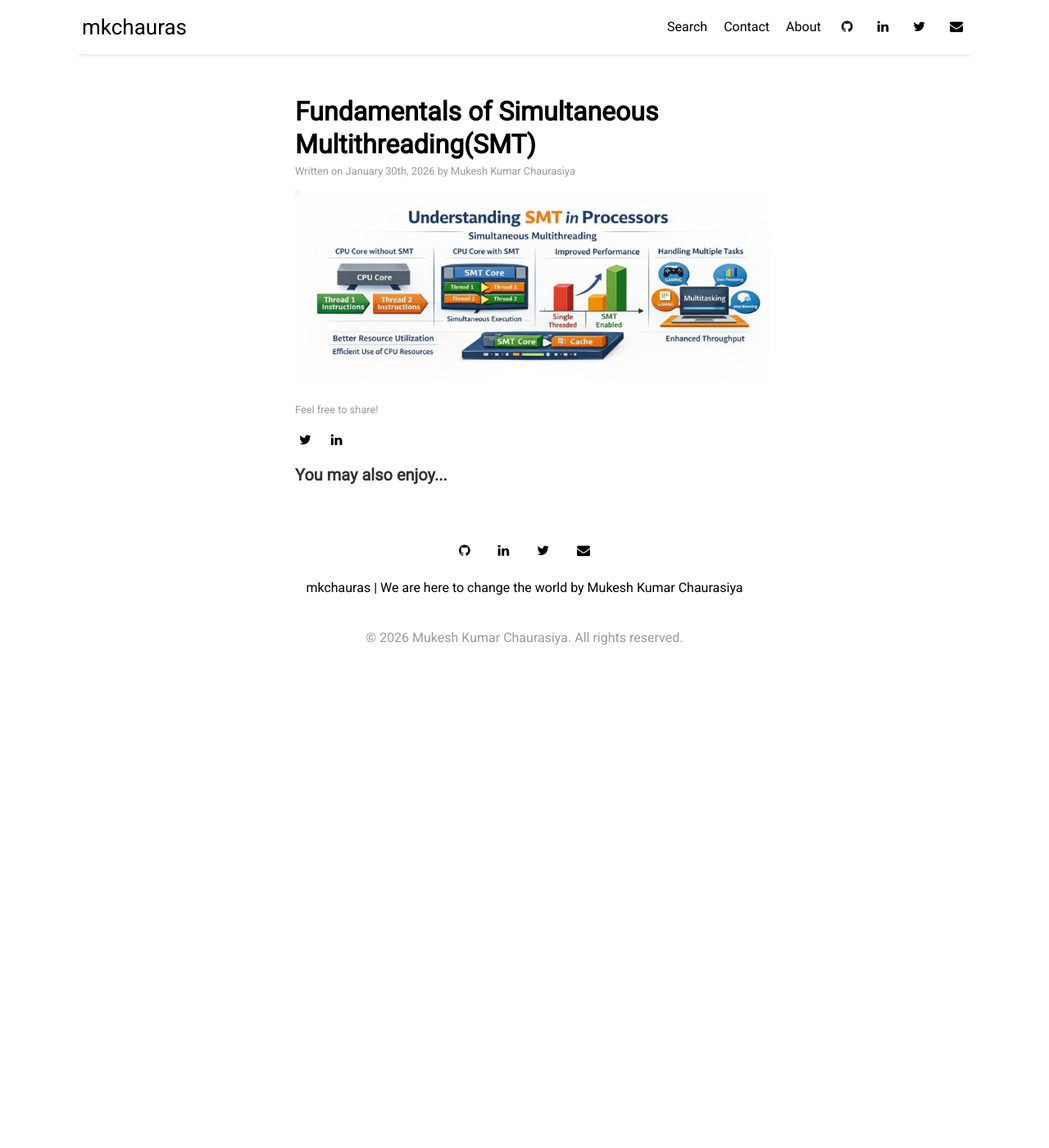
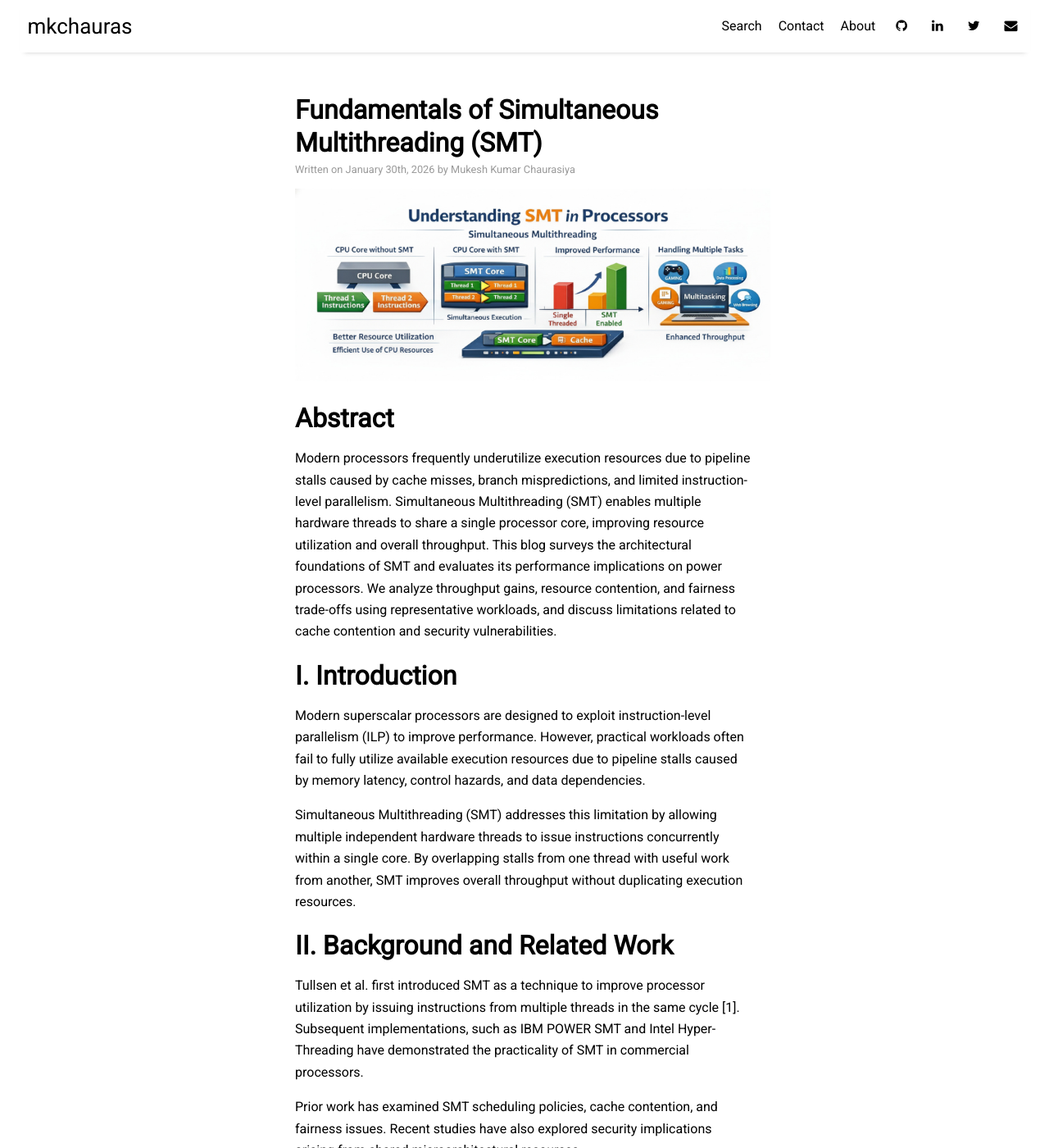
Before and after one commit to mkchauras/mkchauras.github.io, a Jekyll site: the page built from _posts/2026-01-30-fundamentals-of-simultaneous-multithreading-smt.md, in a window 1280 px wide and 1400 px high. Shown: the whole window at 82% size. Built offline with Jekyll 4.4.1, drawn with Linux system fonts in a browser that asks for light colours; nearby versions of some CDN libraries; some of the changed text lies outside the part shown.

```diff
--- a/_includes/related-posts.html
+++ b/_includes/related-posts.html
@@ -1,11 +1,14 @@
 <div class="related">
-  <h2>{{ site.data.settings.related_posts }}</h2>
   {% assign listed_posts_urls = page.url | split: ' ' %}
-  <ul class="related-posts">
+  {% assign first_post = true %}
   {% for tag in page.tags %}
     {% for mypost in site.tags[tag] limit:2 %}
-        {% if listed_posts_urls contains mypost.url %}
-        {% else %}
+      {% unless listed_posts_urls contains mypost.url %}
+        {% if first_post %}
+          <h2>{{ site.data.settings.related_posts }}</h2>
+          <ul class="related-posts">
+          {% assign first_post = false %}
+        {% endif %}
         <li>
           <h3>
             <a href="{{ site.github.url }}{{ mypost.url }}">
@@ -22,8 +25,8 @@
           </h3>
         </li>
         {% assign listed_posts_urls = listed_posts_urls | push: mypost.url %}
-        {% endif %}
+      {% endunless %}
     {% endfor %}
   {% endfor %}
-  </ul>
+  {% unless first_post %}</ul>{% endunless %}
 </div>
--- a/_posts/2026-01-30-fundamentals-of-simultaneous-multithreading-smt.md
+++ b/_posts/2026-01-30-fundamentals-of-simultaneous-multithreading-smt.md
@@ -1,8 +1,76 @@
 ---
 layout: post
-title: Fundamentals of Simultaneous Multithreading(SMT)
+title: Fundamentals of Simultaneous Multithreading (SMT)
+author: Mukesh Kumar Chaurasiya
 categories: [fundamentals, multithreading, smt]
-tags: [fundamentals, multithreading, smt]
-image: smt-explanation.jpg
+tags: [fundamentals, multithreading, smt, cpu-architecture, performance]
+image: smt-fundamentals/smt-explanation.jpg
 date: 2026-01-30 21:42 +0530
 ---
+# Abstract
+
+Modern processors frequently underutilize execution resources due to
+pipeline stalls caused by cache misses, branch mispredictions, and
+limited instruction-level parallelism. Simultaneous Multithreading
+(SMT) enables multiple hardware threads to share a single processor
+core, improving resource utilization and overall throughput. This
+blog surveys the architectural foundations of SMT and evaluates its
+performance implications on power processors. We analyze throughput
+gains, resource contention, and fairness trade-offs using representative
+workloads, and discuss limitations related to cache contention and
+security vulnerabilities.
+
+# I. Introduction
+
+Modern superscalar processors are designed to exploit instruction-level
+parallelism (ILP) to improve performance. However, practical workloads
+often fail to fully utilize available execution resources due to pipeline
+stalls caused by memory latency, control hazards, and data dependencies.
+
+Simultaneous Multithreading (SMT) addresses this limitation by allowing
+multiple independent hardware threads to issue instructions concurrently
+within a single core. By overlapping stalls from one thread with useful
+work from another, SMT improves overall throughput without duplicating
+execution resources.
+
+# II. Background and Related Work
+
+Tullsen et al. first introduced SMT as a technique to improve processor
+utilization by issuing instructions from multiple threads in the same
+cycle [1]. Subsequent implementations, such as IBM POWER SMT and
+Intel Hyper-Threading have demonstrated the practicality of SMT in commercial
+processors.
+
+Prior work has examined SMT scheduling policies, cache contention, and
+fairness issues. Recent studies have also explored security implications
+arising from shared microarchitectural resources.
+
+
+# III. SMT Architecture
+
+## A. Key concepts
+
+**Physical Core vs Logical Core:**
+- A **physical core** is the actual hardware processing unit
+- A **logical core** (or hardware thread) is what the OS sees and can schedule work to
+- With SMT, one physical core can present multiple logical cores (typically 2 or 4)
+
+**Resource Sharing:**
+SMT works by sharing various CPU resources among threads:
+- Execution units (ALU, FPU, etc.)
+- Caches (L1, L2, L3)
+- Branch prediction units
+- Memory management units
+
+![Power9 Topology](/assets/img/smt-fundamentals/topology.jpg)
+
+This is a topology from a power9 processor. Each Physical core has 4 SMT threads with dedicated L1 cache. L2 and L3 cache is being shared by 2 cores hence for rest of the blog we will call a core with 4 SMT threads as small core and 2 small cores as big core. We can say that a big core is a completely independent smallest unit in the processor core. Each big core has 8 SMT threads, 2 units of each compute unit, 2 set of L1 cache and 1 set of L2 and L3 cache.
+
+**In summary:**
+
+- Each Big core has 2 small cores shared L2 and L3 cache between 2 small cores.
+- Each small core has individual compute units and L1 cache.
+
+# IV. Experimental Methodology
+
+Our evaluation considers an SMT-capable processor with eight hardware threads per big core (SMT8). We will keep the processor in SMT1(or single thread (ST)) mode, and then gear up with SMT2, SMT4 and SMT8 modes and check the throughput in a particular time span. Throughtout the experiments we will cosider the time span of the experiments to be fixed at 60 secs. The processor has 10 big cores on the same socket. We will use 80 stress-ng threads in each smt modes and see the performance.
--- a/_sass/_code.scss
+++ b/_sass/_code.scss
@@ -16,9 +16,7 @@ pre {
   font-size: .8rem;
   line-height: 1.4;
   white-space: pre;
-  white-space: pre-wrap;
-  word-break: break-all;
-  word-wrap: break-word;
+  overflow-x: auto;
   background-color: #f5f5f5;
 }
 pre code {
--- a/assets/css/main.scss
+++ b/assets/css/main.scss
@@ -7,11 +7,11 @@ $code-font-family: "Source Code Pro", monospace;
 
 $brand-color: black;
 
-$container-width: 1100px;
+$container-width: 1233px;
 $tablet-width: 600px;
 $phone-width: 480px;
 
-$header-thickness: 56px;
+$header-thickness: 54px;
 
 $icon-transition-time: 1.0s;
 $envelope-color: #f39c12;
```
Also changed, not shown: _posts/2026-02-04-enabling-rust-in-linux-for-powerpc64.md (added, +152 -0 lines), work-in-progress/2026-01-30-fundamentals-of-simultaneous-multithreading-smt.md (added, +438 -0 lines), Gemfile.lock, README.md, assets/img/rust-linux/rust-linux.jpg (added), assets/img/smt-fundamentals/smt-explanation.jpg (renamed from assets/img/smt-explanation.jpg), assets/img/smt-fundamentals/topology.jpg (added), favicon.ico, mkchauras.gemspec, 1 other file. Lines whose indentation alone changed are shown as unchanged.
